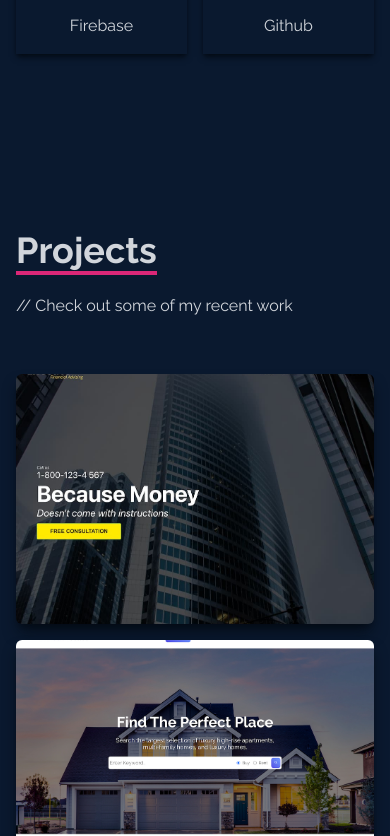
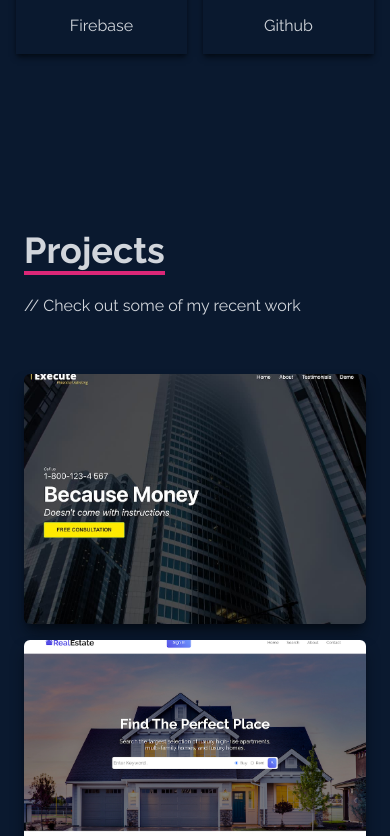
Before and after one commit to AniketPithadia/react-portfolio, a React (Create React App) app: page / in a window 390 px wide. Shown: the part 2182-3018 px from the top of the page. Built offline with nearby package versions, Linux system fonts and the light colour scheme.

Commit message:
Update Projects.jsx

```diff
--- a/src/components/Projects.jsx
+++ b/src/components/Projects.jsx
@@ -6,7 +6,7 @@ const Work = () => {
   return (
     <div
       name="projects"
-      className="w-full md:h-full text-gray-300 bg-[#0a192f] pt-20"
+      className="w-full md:h-full text-gray-300 bg-[#0a192f] pt-20 px-2"
     >
       <div className="max-w-[1000px] mx-auto p-4 flex flex-col justify-center w-full h-full">
         <div className="md:pt-10 py-8">
```
